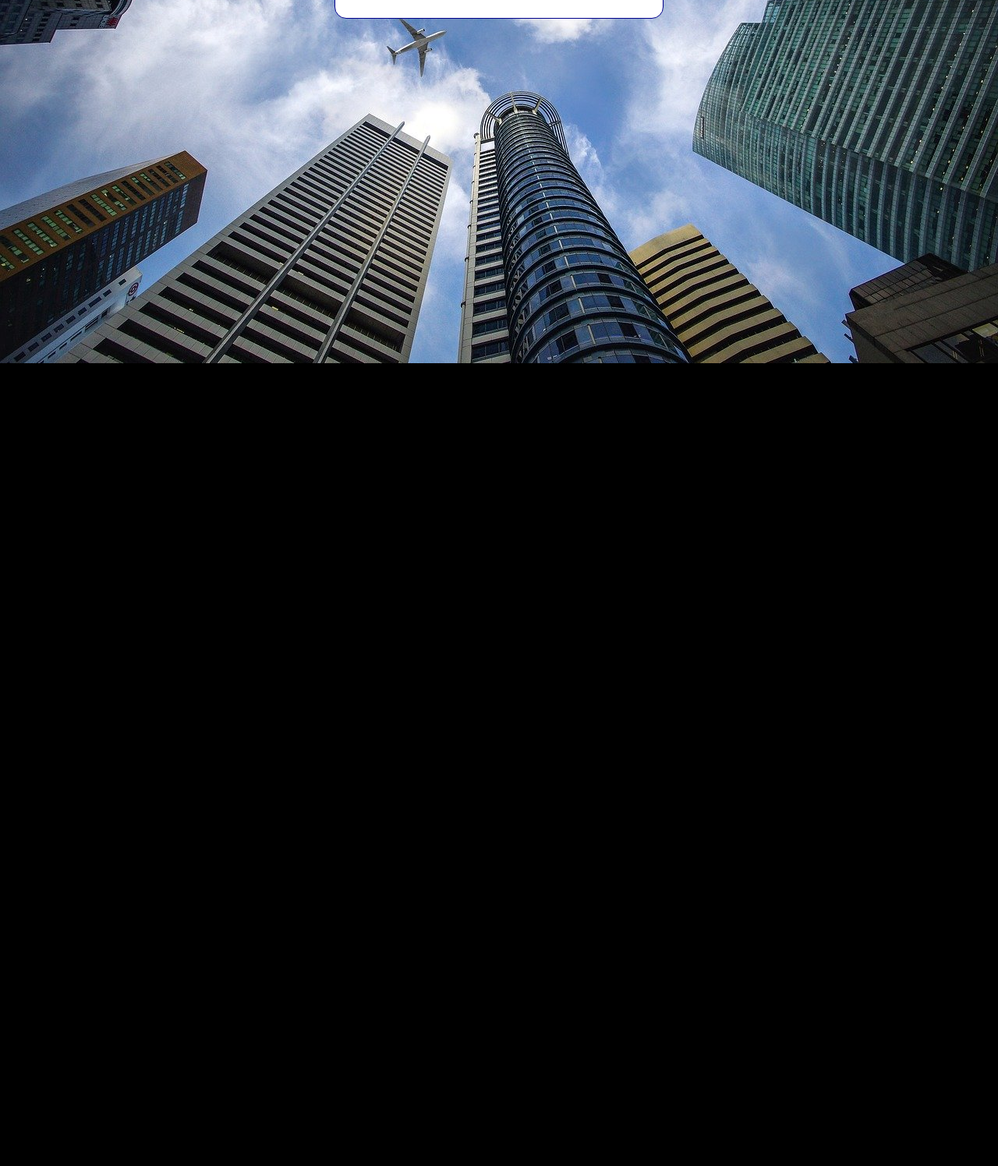
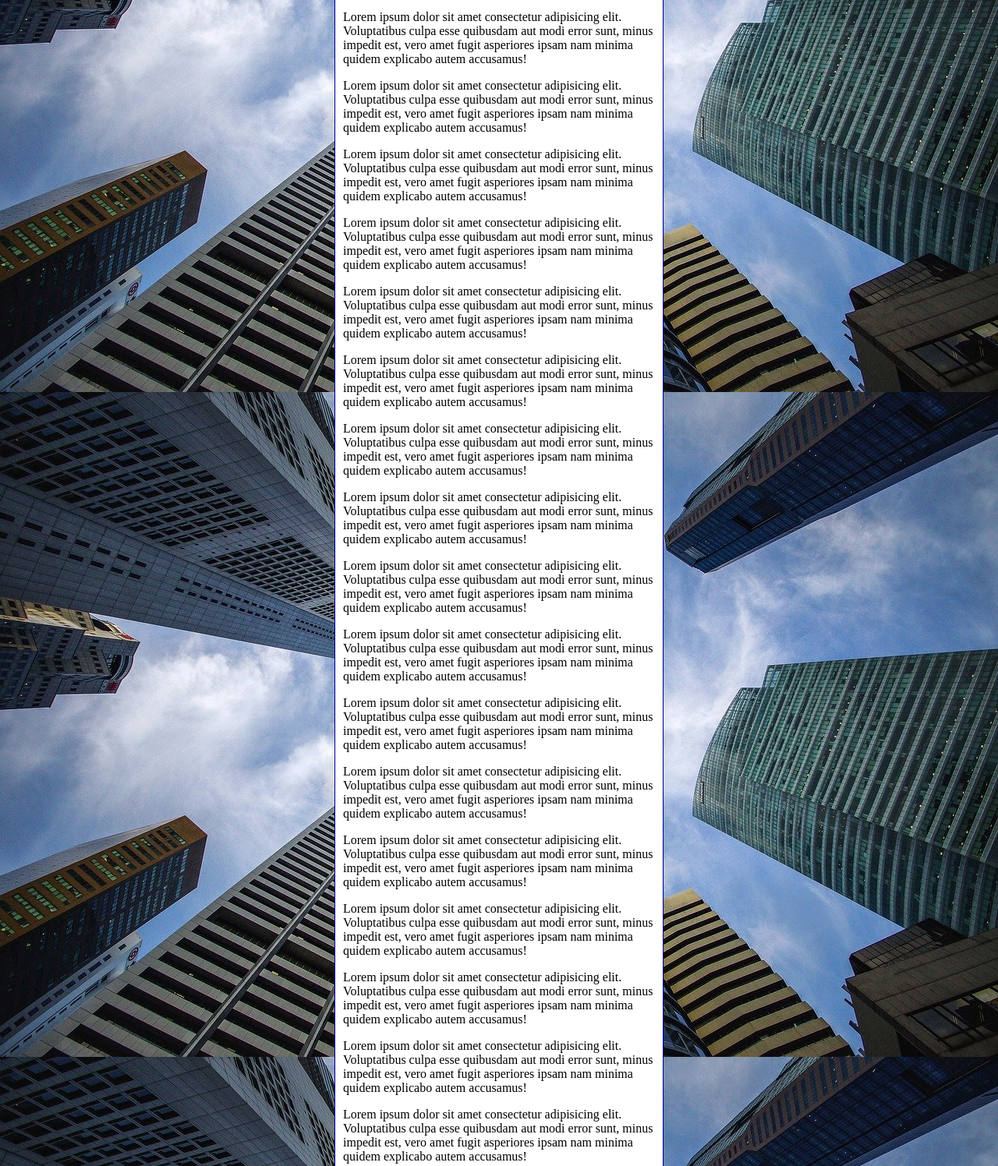
Before and after one commit to AlanVictorGoncalves12/html-css, a plain HTML site: page exercicios/ex022/fundo006.html in a window 1280 px wide. Shown: the part 350-1846 px from the top of the page at 78% size. Before the commit the page ends 816 px from the top, so only its background shows below. Drawn offline with Linux system fonts and the light colour scheme.

Commit message:
Update fundo006.html

```diff
--- a/exercicios/ex022/fundo006.html
+++ b/exercicios/ex022/fundo006.html
@@ -11,7 +11,7 @@
             background-color: black;
             background-image: url('imagens/wallpaper002.jpg');
             background-position: center top;
-            background-repeat: no-repeat;
+            background-repeat: repeat-y;
             background-size: cover;
         }
 
@@ -31,6 +31,25 @@
         <p>Lorem ipsum dolor sit amet consectetur adipisicing elit. Doloremque officiis qui ab, quod at quos cum suscipit ullam autem error iusto consectetur odio itaque, ea quis voluptatem expedita, recusandae deserunt?</p>
         <p>Lorem ipsum dolor sit amet consectetur adipisicing elit. Nostrum odio aperiam laudantium officia placeat quam perspiciatis dolore, id quia quasi enim tempore quibusdam ea asperiores cum unde adipisci, temporibus natus.</p>
         <p>Lorem ipsum dolor sit amet consectetur adipisicing elit. Voluptatibus culpa esse quibusdam aut modi error sunt, minus impedit est, vero amet fugit asperiores ipsam nam minima quidem explicabo autem accusamus!</p>
+        <p>Lorem ipsum dolor sit amet consectetur adipisicing elit. Voluptatibus culpa esse quibusdam aut modi error sunt, minus impedit est, vero amet fugit asperiores ipsam nam minima quidem explicabo autem accusamus!</p>
+        <p>Lorem ipsum dolor sit amet consectetur adipisicing elit. Voluptatibus culpa esse quibusdam aut modi error sunt, minus impedit est, vero amet fugit asperiores ipsam nam minima quidem explicabo autem accusamus!</p>
+        <p>Lorem ipsum dolor sit amet consectetur adipisicing elit. Voluptatibus culpa esse quibusdam aut modi error sunt, minus impedit est, vero amet fugit asperiores ipsam nam minima quidem explicabo autem accusamus!</p>
+        <p>Lorem ipsum dolor sit amet consectetur adipisicing elit. Voluptatibus culpa esse quibusdam aut modi error sunt, minus impedit est, vero amet fugit asperiores ipsam nam minima quidem explicabo autem accusamus!</p>
+        <p>Lorem ipsum dolor sit amet consectetur adipisicing elit. Voluptatibus culpa esse quibusdam aut modi error sunt, minus impedit est, vero amet fugit asperiores ipsam nam minima quidem explicabo autem accusamus!</p>
+        <p>Lorem ipsum dolor sit amet consectetur adipisicing elit. Voluptatibus culpa esse quibusdam aut modi error sunt, minus impedit est, vero amet fugit asperiores ipsam nam minima quidem explicabo autem accusamus!</p>
+        <p>Lorem ipsum dolor sit amet consectetur adipisicing elit. Voluptatibus culpa esse quibusdam aut modi error sunt, minus impedit est, vero amet fugit asperiores ipsam nam minima quidem explicabo autem accusamus!</p>
+        <p>Lorem ipsum dolor sit amet consectetur adipisicing elit. Voluptatibus culpa esse quibusdam aut modi error sunt, minus impedit est, vero amet fugit asperiores ipsam nam minima quidem explicabo autem accusamus!</p>
+        <p>Lorem ipsum dolor sit amet consectetur adipisicing elit. Voluptatibus culpa esse quibusdam aut modi error sunt, minus impedit est, vero amet fugit asperiores ipsam nam minima quidem explicabo autem accusamus!</p>
+        <p>Lorem ipsum dolor sit amet consectetur adipisicing elit. Voluptatibus culpa esse quibusdam aut modi error sunt, minus impedit est, vero amet fugit asperiores ipsam nam minima quidem explicabo autem accusamus!</p>
+        <p>Lorem ipsum dolor sit amet consectetur adipisicing elit. Voluptatibus culpa esse quibusdam aut modi error sunt, minus impedit est, vero amet fugit asperiores ipsam nam minima quidem explicabo autem accusamus!</p>
+        <p>Lorem ipsum dolor sit amet consectetur adipisicing elit. Voluptatibus culpa esse quibusdam aut modi error sunt, minus impedit est, vero amet fugit asperiores ipsam nam minima quidem explicabo autem accusamus!</p>
+        <p>Lorem ipsum dolor sit amet consectetur adipisicing elit. Voluptatibus culpa esse quibusdam aut modi error sunt, minus impedit est, vero amet fugit asperiores ipsam nam minima quidem explicabo autem accusamus!</p>
+        <p>Lorem ipsum dolor sit amet consectetur adipisicing elit. Voluptatibus culpa esse quibusdam aut modi error sunt, minus impedit est, vero amet fugit asperiores ipsam nam minima quidem explicabo autem accusamus!</p>
+        <p>Lorem ipsum dolor sit amet consectetur adipisicing elit. Voluptatibus culpa esse quibusdam aut modi error sunt, minus impedit est, vero amet fugit asperiores ipsam nam minima quidem explicabo autem accusamus!</p>
+        <p>Lorem ipsum dolor sit amet consectetur adipisicing elit. Voluptatibus culpa esse quibusdam aut modi error sunt, minus impedit est, vero amet fugit asperiores ipsam nam minima quidem explicabo autem accusamus!</p>
+        <p>Lorem ipsum dolor sit amet consectetur adipisicing elit. Voluptatibus culpa esse quibusdam aut modi error sunt, minus impedit est, vero amet fugit asperiores ipsam nam minima quidem explicabo autem accusamus!</p>
+        <p>Lorem ipsum dolor sit amet consectetur adipisicing elit. Voluptatibus culpa esse quibusdam aut modi error sunt, minus impedit est, vero amet fugit asperiores ipsam nam minima quidem explicabo autem accusamus!</p>
+        <p>Lorem ipsum dolor sit amet consectetur adipisicing elit. Voluptatibus culpa esse quibusdam aut modi error sunt, minus impedit est, vero amet fugit asperiores ipsam nam minima quidem explicabo autem accusamus!</p>
     </main>
 </body>
 </html>
```
